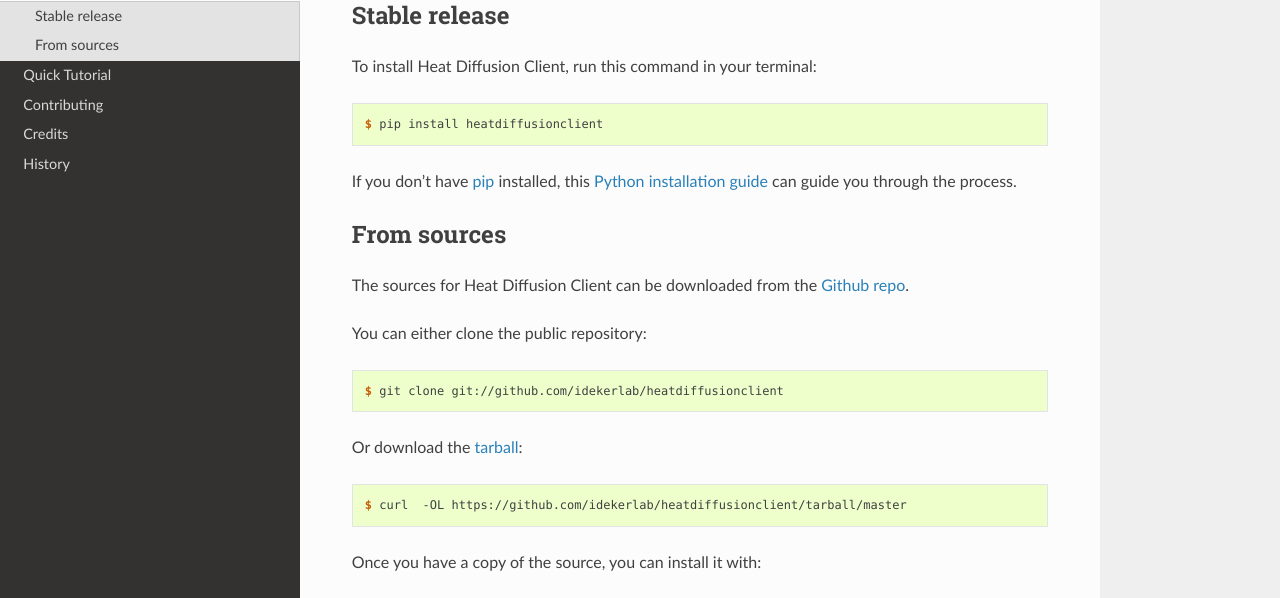
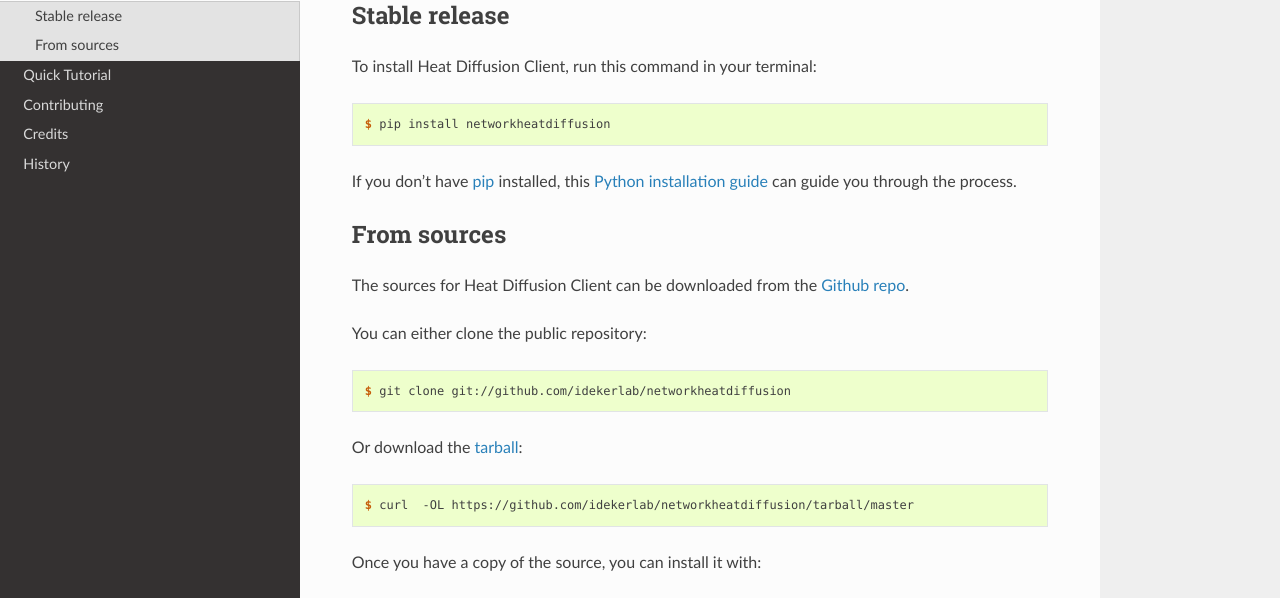
Before and after one commit to idekerlab/networkheatdiffusion, a Sphinx documentation site: the page built from docs/installation.rst, in a window 1280 px wide and 992 px high. Shown: the part 161-759 px from the top of the window. Built offline with Sphinx 7.4.7 and the Read the Docs theme 2.0.0, drawn with Linux system fonts in a browser that asks for light colours.

Commit message:
corrected package name

```diff
--- a/docs/installation.rst
+++ b/docs/installation.rst
@@ -12,7 +12,7 @@
 
 .. code-block:: console
 
-    $ pip install heatdiffusionclient
+    $ pip install networkheatdiffusion
 
 If you don't have `pip`_ installed, this `Python installation guide`_ can guide
 you through the process.
@@ -30,13 +30,13 @@
 
 .. code-block:: console
 
-    $ git clone git://github.com/idekerlab/heatdiffusionclient
+    $ git clone git://github.com/idekerlab/networkheatdiffusion
 
 Or download the `tarball`_:
 
 .. code-block:: console
 
-    $ curl  -OL https://github.com/idekerlab/heatdiffusionclient/tarball/master
+    $ curl  -OL https://github.com/idekerlab/networkheatdiffusion/tarball/master
 
 Once you have a copy of the source, you can install it with:
 
@@ -45,5 +45,5 @@
     $ python setup.py install
 
 
-.. _Github repo: https://github.com/idekerlab/heatdiffusionclient
-.. _tarball: https://github.com/idekerlab/heatdiffusionclient/tarball/master
+.. _Github repo: https://github.com/idekerlab/networkheatdiffusion
+.. _tarball: https://github.com/idekerlab/hnetworkheatdiffusion/tarball/master
```
